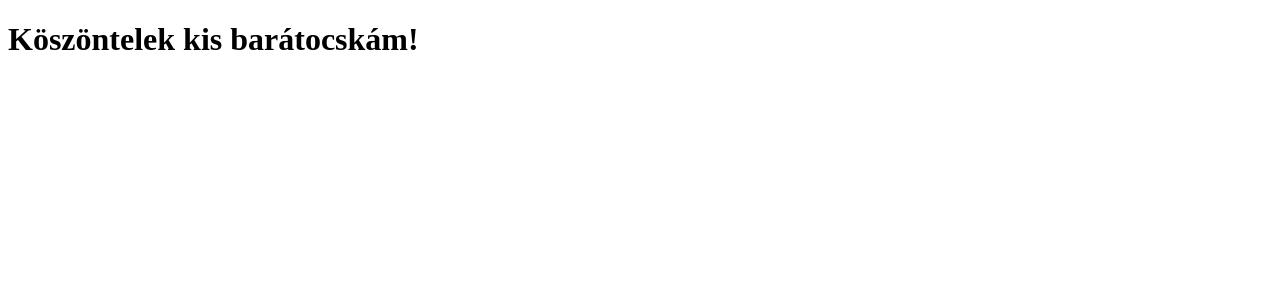
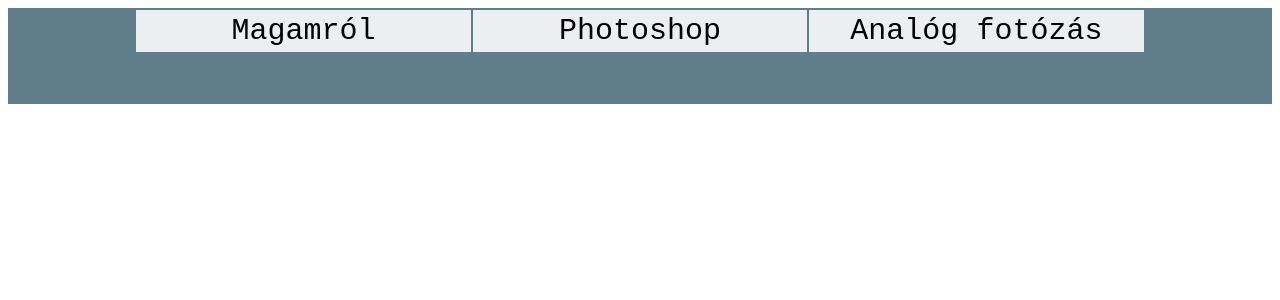
Before and after one commit to stahopeti/Blog, an Angular app: page / in a window 1280 px wide. Shown: the top 300 px of the page. Built offline with nearby package versions, Linux system fonts and the light colour scheme.

Commit message:
table with buttons

```diff
--- a/src/app/app.component.css
+++ b/src/app/app.component.css
@@ -0,0 +1,214 @@
+body{
+    /*position*/
+    /*display*/
+    margin: 0;
+    padding: 0;
+    height: 100%;
+    /*color*/
+    background-color: #607D8B;
+    /*other*/
+}
+
+#mainTable{
+
+    /*position*/
+    /*display*/
+    width: 80%;
+    text-align: center;
+    margin-left: auto;
+    margin-right: auto;
+    /*color*/
+    /*other*/
+    font-family: monospace;
+    font-size: 30px;
+
+
+}
+
+.tdMain{
+
+
+    /*position*/
+    /*display*/
+    width: 33%;
+    height: 40px;
+    text-align: center;
+    /*color*/
+    background-color: #ECEFF1;
+    /*other*/
+    -webkit-transition: all 0.23s ease;
+
+}
+
+.tdMain:hover{
+
+
+    /*position*/
+    /*display*/
+    /*color*/
+    background-color: #CFD8DC;
+    /*other*/
+    -webkit-transform:scale(1.08);
+
+}
+
+.tdMain:focus{
+
+    /*position*/
+    /*display*/
+    /*color*/
+    background-color:cadetblue;
+    color: aliceblue;
+    /*other*/
+    -webkit-transform:scale(1.08);
+    transform:scale(1.08);
+
+
+}
+
+h2{
+
+    /*position*/
+    /*display*/
+    margin-left: 10%;
+    /*color*/
+    color: #ECEFF1;
+    /*other*/
+    font-family: monospace;
+
+}
+
+img{
+
+    /*position*/
+    position: relative;
+    /*display*/
+    max-width: 80%;
+    max-height: 500px;
+    padding-bottom: 35px;
+    display: block;
+    margin-left: auto;
+    margin-right: auto;
+    /*color*/
+    /*other*/
+
+}
+
+.panel{
+
+    /*position*/
+    /*display*/
+    width: 80%;
+    margin-left: auto;
+    margin-right: auto;
+    align-content: center;
+    align-items: center;
+    /*color*/
+    color: azure;
+    background-color: #263238;
+    /*other*/
+
+}
+
+.panel > h1 {
+
+    /*position*/
+    /*display*/
+    text-align: center;
+    /*color*/
+    color: #ECEFF1;
+    /*other*/
+    font-family: monospace;
+
+}
+
+.img_div{
+
+    /*position*/
+    /*display*/
+    display: none;
+    /*color*/
+    /*other*/
+
+}
+
+#footer{
+
+    /*position*/
+    bottom: 0;
+    position:static;
+    /*display*/
+    height: 50px;
+    width: 80%;
+    margin-left: 10%;
+    margin-right: 10%;
+    /*color*/
+    /*other*/
+
+}
+
+
+#tdFooter{
+
+    /*position*/
+    /*display*/
+    /*color*/
+    /*other*/
+    font-family: monospace;
+
+}
+
+.tdTile{
+
+
+    /*position*/
+    /*display*/
+    width: 100px;
+    height: 100px;
+    color: #263238;
+    /*color*/
+    background-color: #263238;
+    /*other*/
+
+}
+
+.tdTile:hover{
+
+    /*position*/
+    /*display*/
+    /*color*/
+    background-color: #ECEFF1;
+    /*other*/
+
+}
+
+#tilesDiv{
+
+    /*position*/
+    position:absolute;
+    left:0; right:0;
+    top:0; bottom:0;
+	margin:auto;
+
+    /*display*/
+    width: 500px;
+    height: 400px;
+	max-width:100%;
+	max-height:100%;
+	overflow:visible;
+    text-align: center;
+    vertical-align: middle;
+    font-size: 35px;
+    font-family: monospace;
+    /*color*/
+    /*other*/
+
+
+}
+
+
+
+    /*position*/
+    /*display*/
+    /*color*/
+    /*other*/
--- a/src/app/app.component.html
+++ b/src/app/app.component.html
@@ -1,3 +1,34 @@
-<h1>
-  Köszöntelek kis barátocskám!
-</h1>
+<!DOCTYPE html>
+<html>
+<head>
+<meta charset="UTF-8">
+<title>Magamról</title>
+</head>
+<body>
+
+     <table id="mainTable" >
+
+        <tr>
+         <td class="tdMain">Magamról</td>
+         <td class="tdMain">Photoshop</td>
+         <td class="tdMain">Analóg fotózás</td>
+         </tr>
+
+    </table>
+
+<div id="footer">
+    <table id="footerTable">
+    <tr>
+        <td>
+        <a href="https://www.facebook.com/stahopeti"  target="_blank"></a>
+        </td>
+        <td>
+        <a href="mailto:stahopeti@gmail.com"  target="_top"></a>
+        </td>
+        </tr>
+
+        </table>
+        </div>
+
+</body>
+</html>
```
